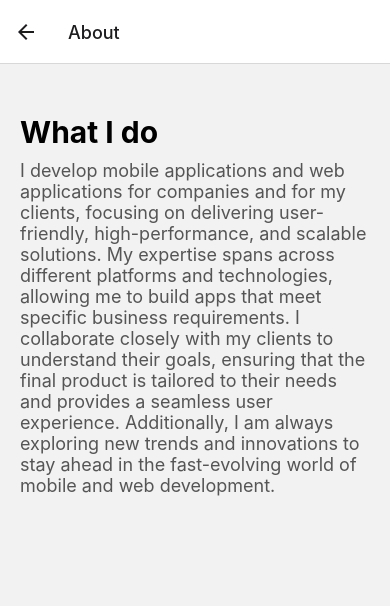
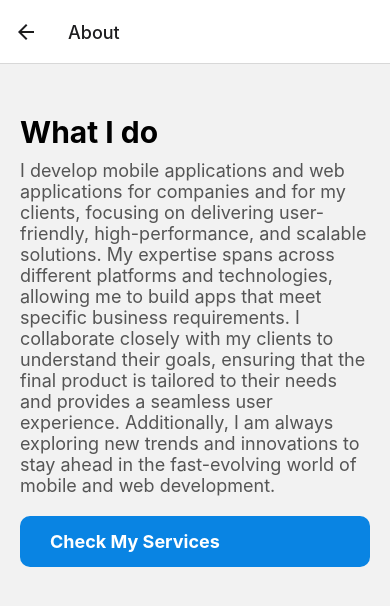
Before and after one commit to baudoinvic/React_native_App, a React Native app: screen /About in a window 390 px wide. Shown: the top 606 px of the page. Built offline with nearby package versions, Linux system fonts and the light colour scheme.

Commit message:
done with home page

```diff
--- a/components/About/About.js
+++ b/components/About/About.js
@@ -1,7 +1,6 @@
-
 
 import React from "react";
-import { StyleSheet, Text, View } from "react-native";
+import { Button, StyleSheet, TouchableOpacity, Text, View } from "react-native";
 
 export default function About() {
   return (
@@ -18,6 +17,14 @@ export default function About() {
         new trends and innovations to stay ahead in the fast-evolving world of
         mobile and web development.
       </Text>
+      <View style={styles.check}>
+        <TouchableOpacity
+          style={styles.button}
+          onPress={() => alert("Button Pressed!")}
+        >
+          <Text style={styles.buttonText}>Check My Services</Text>
+        </TouchableOpacity>
+      </View>
     </View>
   );
 }
@@ -38,4 +45,22 @@ const styles = StyleSheet.create({
     fontSize: 18,
     color: "#555",
   },
+
+  check: {
+    flex: 1,
+    justifyContent: "left",
+    alignItems: "left",
+  },
+  button: {
+    backgroundColor: "#0984e3", // Button color
+    paddingVertical: 15, // Vertical padding
+    paddingHorizontal: 30, // Horizontal padding
+    borderRadius: 10, // Rounded corners
+    marginTop: 20,
+  },
+  buttonText: {
+    color: "#fff", // Text color
+    fontSize: 18, // Text size
+    fontWeight: "bold", // Text weight
+  },
 });
```
